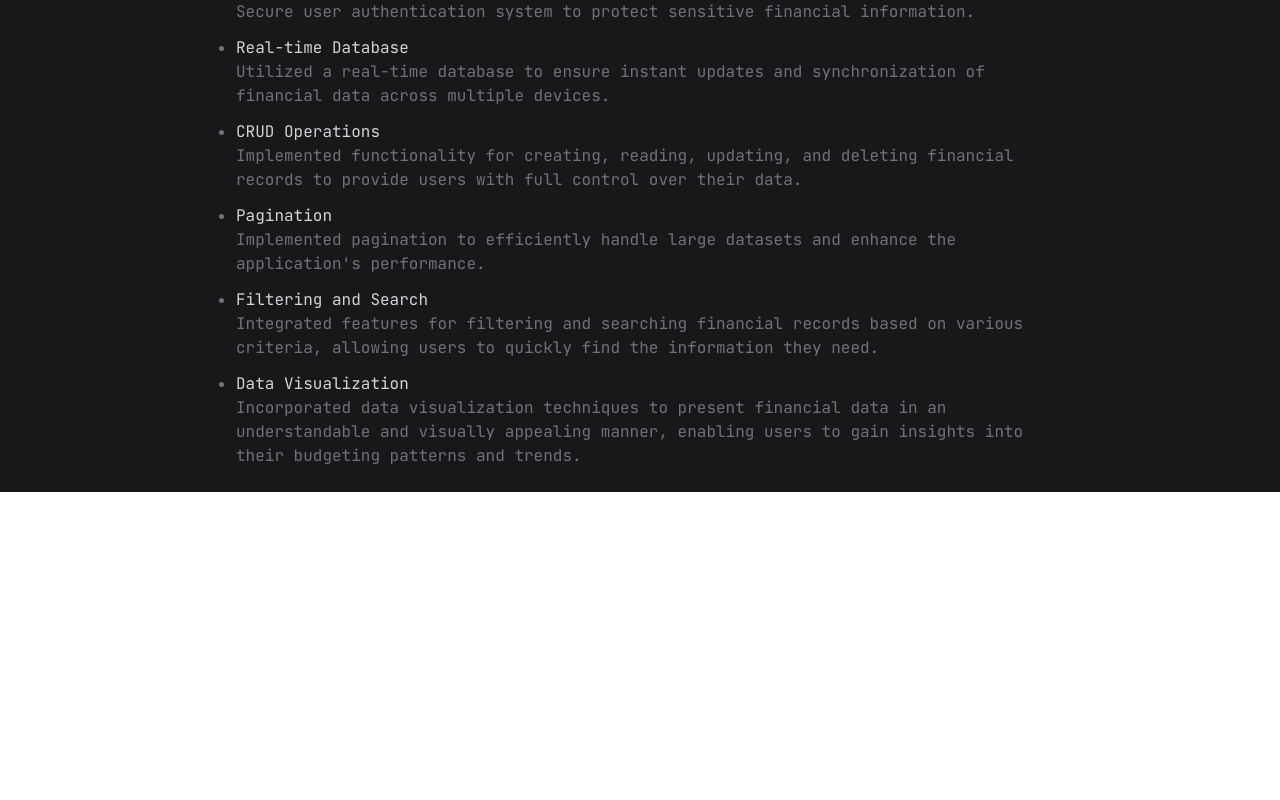
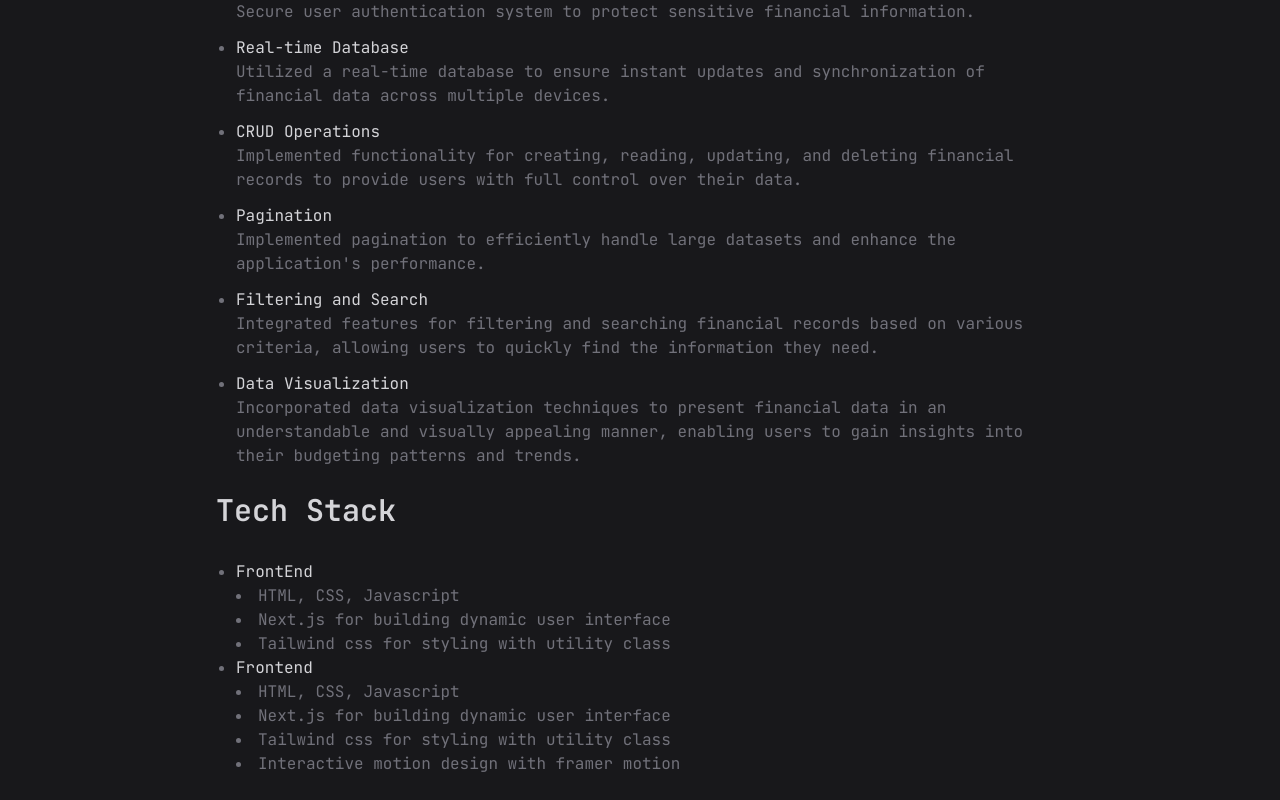
Before and after one commit to ganimalqudhaifi/personal-web, a Next.js app: page /projects/financial-records in a window 1280 px wide. Shown: the part 1159-1959 px from the top of the page. Before the commit the page ends 1651 px from the top, so only its background shows below. Built offline with nearby package versions, Linux system fonts and the light colour scheme.

Commit message:
add financial records content

```diff
--- a/pages/projects/financial-records.tsx
+++ b/pages/projects/financial-records.tsx
@@ -42,6 +42,28 @@ export default function FinancialRecords() {
               <li><span className="text-zinc-300">Data Visualization</span><br/>Incorporated data visualization techniques to present financial data in an understandable and visually appealing manner, enabling users to gain insights into their budgeting patterns and trends.</li>
             </ul>
           </div>
+          <div>
+            <h2 className="text-3xl text-zinc-300 font-semibold mb-8">Tech Stack</h2>
+            <ul className="list-disc space-y-3 text-zinc-500 ml-5">
+              <li><span className="text-zinc-300">FrontEnd</span><br/>
+                <ul className="list-disc list-inside">
+                  <li>HTML, CSS, Javascript</li>
+                  <li>Next.js for building dynamic user interface</li>
+                  <li>Tailwind css for styling with utility class</li>
+                </ul>
+              </li>
+            </ul>
+            <ul className="list-disc space-y-3 text-zinc-500 ml-5">
+              <li><span className="text-zinc-300">Frontend</span><br/>
+                <ul className="list-disc list-inside">
+                  <li>HTML, CSS, Javascript</li>
+                  <li>Next.js for building dynamic user interface</li>
+                  <li>Tailwind css for styling with utility class</li>
+                  <li>Interactive motion design with framer motion</li>
+                </ul>
+              </li>
+            </ul>
+          </div>
         </div>
       </div>
     </div>
```
